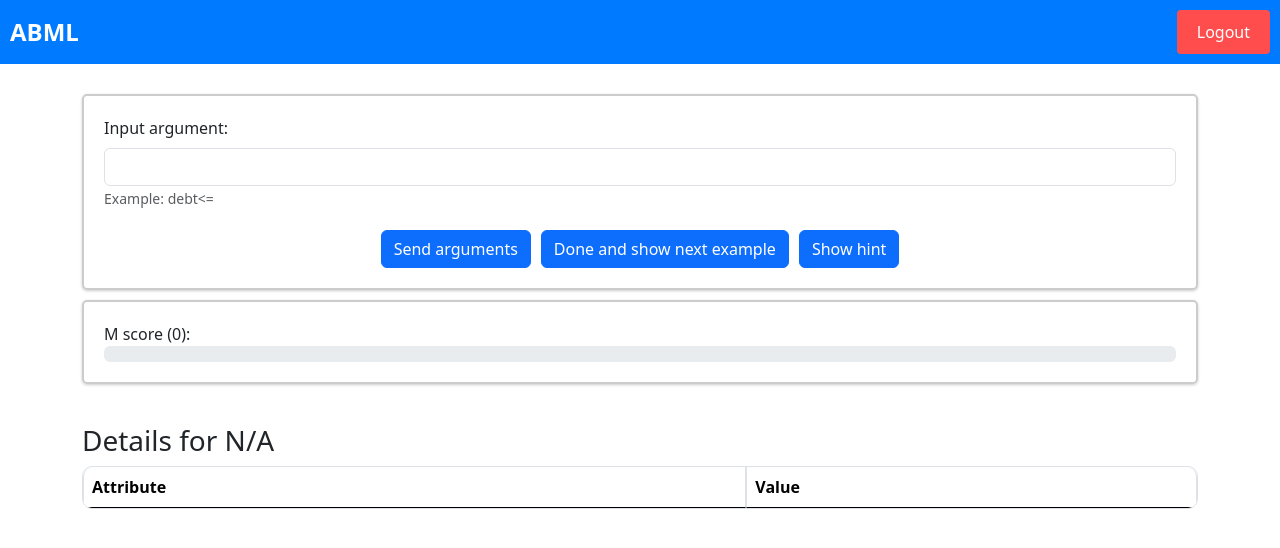
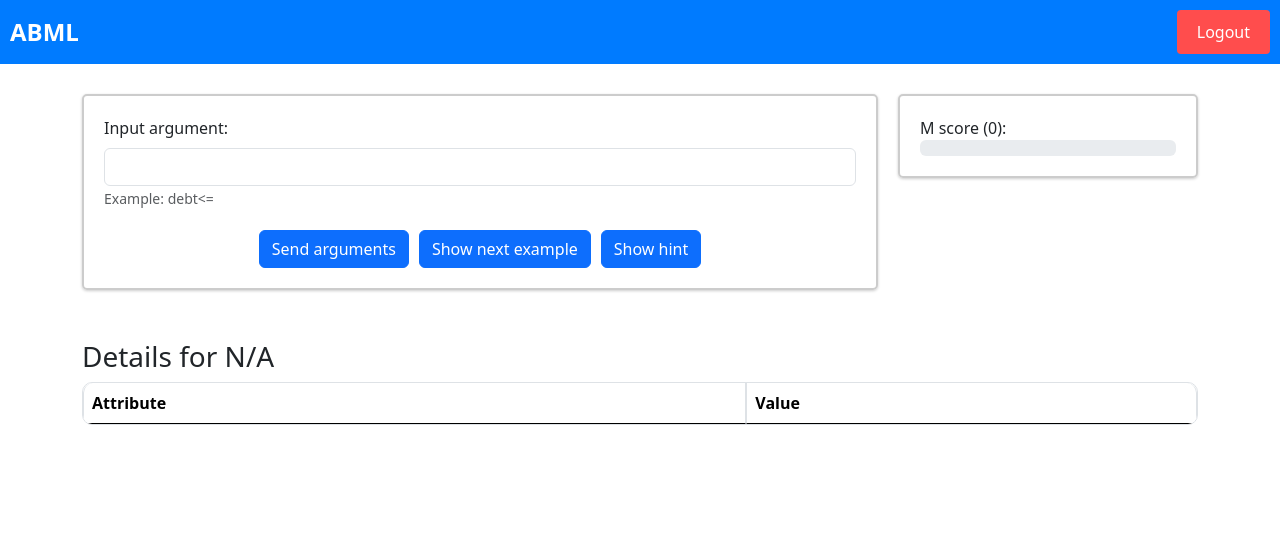
Before and after one commit to edolj/react-abml, a React (Vite) app: page /selectExample/1 in a window 1280 px wide. Shown: the top 548 px of the page. Built offline with nearby package versions, Linux system fonts and the light colour scheme; sample sign-in values are in the browser's storage.

Commit message:
update argument view

```diff
--- a/package.json
+++ b/package.json
@@ -15,8 +15,10 @@
     "axios": "^1.6.8",
     "bootstrap": "^5.3.3",
     "react": "^18.2.0",
+    "react-bootstrap": "^2.10.5",
     "react-dom": "^18.2.0",
     "react-router-dom": "^6.23.1",
+    "react-toastify": "^10.0.6",
     "styled-components": "^6.1.12"
   },
   "devDependencies": {
--- a/src/components/ArgumentView.tsx
+++ b/src/components/ArgumentView.tsx
@@ -64,10 +64,19 @@ function ArgumentView() {
   const [isLoading, setIsLoading] = useState(false);
 
   const showHintMessage = () => {
-    showToast(hintBestRule);
+    if (hintBestRule === "") {
+      showToast("First input your arguments.");
+      return;
+    }
+    showToast(processRule(hintBestRule));
   };
 
   const showCriticalExample = () => {
+    if (!userArgument.trim()) {
+      setAlertError("The argument input field cannot be empty!")
+      return;
+    }
+
     setAlertError(null);
     setIsLoading(true);
 
@@ -142,25 +151,42 @@ function ArgumentView() {
   };
 
   const doneWithArgumentation = () => {
+    if (!userArgument.trim()) {
+      setAlertError("The argument input field cannot be empty!")
+      return;
+    }
     navigate(-1);
+  };
+
+  const processRule = (rule: string) => {
+    // Replace only numerical values after relational operators with ''
+    return rule.replace(/([<>=!]+)\s*([\d.]+)/g, (match, operator) => {
+      return `${operator} `;
+    });
   };
 
   return (
     <>
       <ToastContainer />
       <div className="container" style={{ marginBottom: "40px" }}>
+        {/* Box for Argument Input and M score */}
         <div
-          className="box-with-border"
-          style={{ marginTop: "10px", marginBottom: "10px" }}
+          style={{
+            display: "flex",
+            justifyContent: "space-between",
+            alignItems: "flex-start",
+            marginTop: "10px",
+            marginBottom: "10px",
+          }}
         >
+          {/* Argument Input Box */}
+          <div style={{ flex: 1, marginRight: "20px" }} className="box-with-border">
             <div style={{ marginBottom: "20px" }}>
               <Form.Label>Input argument:</Form.Label>
               <Form.Control onChange={readUserArgument} />
               <Form.Text muted>{"Example: debt<="}</Form.Text>
             </div>
-          {alertError && (
-            <Alert onClose={() => setAlertError(null)}>{alertError}</Alert>
-          )}
+            {alertError && (<Alert onClose={() => setAlertError(null)}>{alertError}</Alert> )}
             <div style={{ textAlign: "center" }}>
               <PrimaryButton onClick={showCriticalExample}>
                 Send arguments
@@ -169,7 +195,7 @@ function ArgumentView() {
                 onClick={doneWithArgumentation}
                 style={{ marginLeft: "10px" }}
               >
-              Done and show next example
+                Show next example
               </PrimaryButton>
               <PrimaryButton
                 onClick={showHintMessage}
@@ -179,10 +205,18 @@ function ArgumentView() {
               </PrimaryButton>
             </div>
           </div>
+
+          {/* M-Score Box */}
+          <div style={{ flex: "0 0 300px" }}>
             <div style={{ marginBottom: "40px" }} className="box-with-border">
               M score ({m_score / 100}):
               <ProgressBar now={m_score} label={`${m_score}`} />
             </div>
+          </div>
+      </div>
+
+      {/* Table Section */}
+      <div style={{ marginTop: "50px" }}>
         <h3>Details for {idName}</h3>
         <Table striped bordered hover responsive className="rounded-table">
           <thead>
@@ -205,15 +239,16 @@ function ArgumentView() {
           </tbody>
         </Table>
       </div>
-      <div>
-        {isLoading ? (
+
+      {/* Loading Indicator */}
+      {isLoading && (
         <Backdrop
           sx={{ color: "#fff", zIndex: (theme) => theme.zIndex.drawer + 1 }}
           open
         >
           <CircularProgress color="inherit" />
         </Backdrop>
-        ) : null}
+      )}
     </div>
     </>
   );
```
Also changed, not shown: 2 other files (tests, documents, lock files or other folders). Lines whose indentation alone changed are shown as unchanged.
